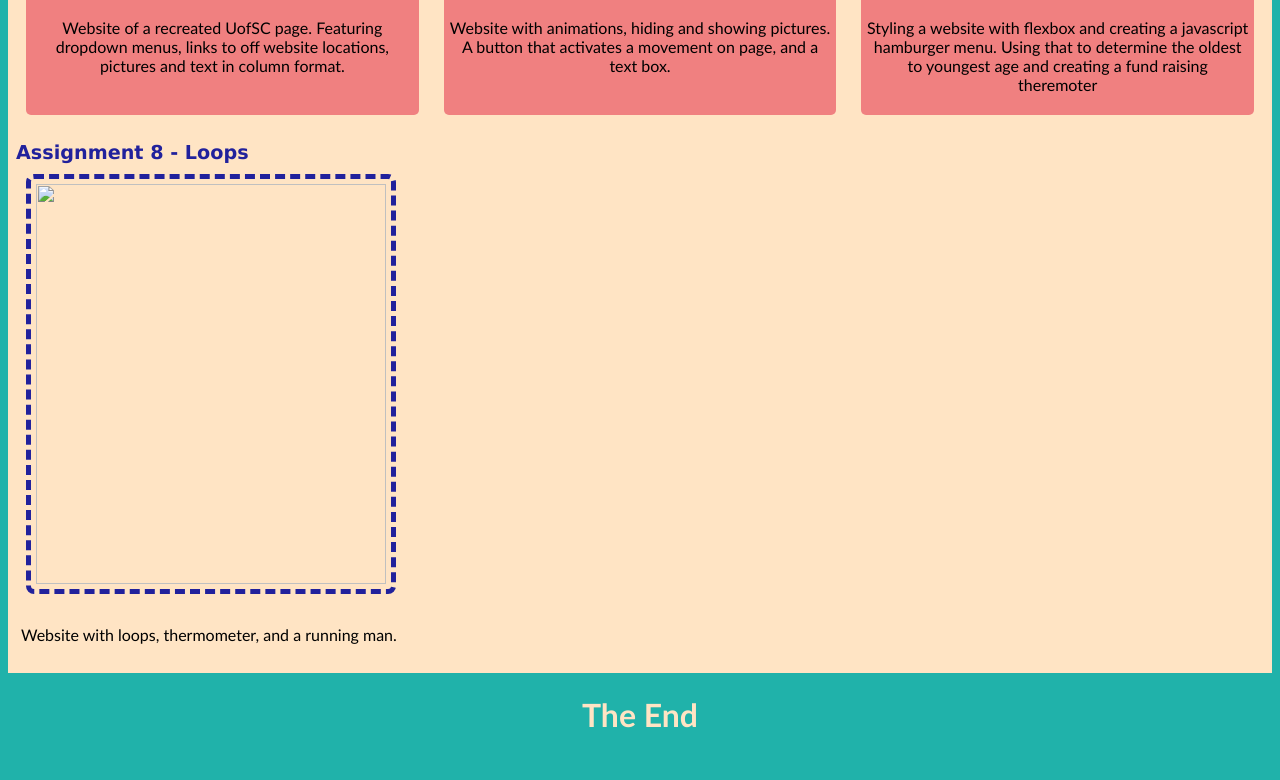
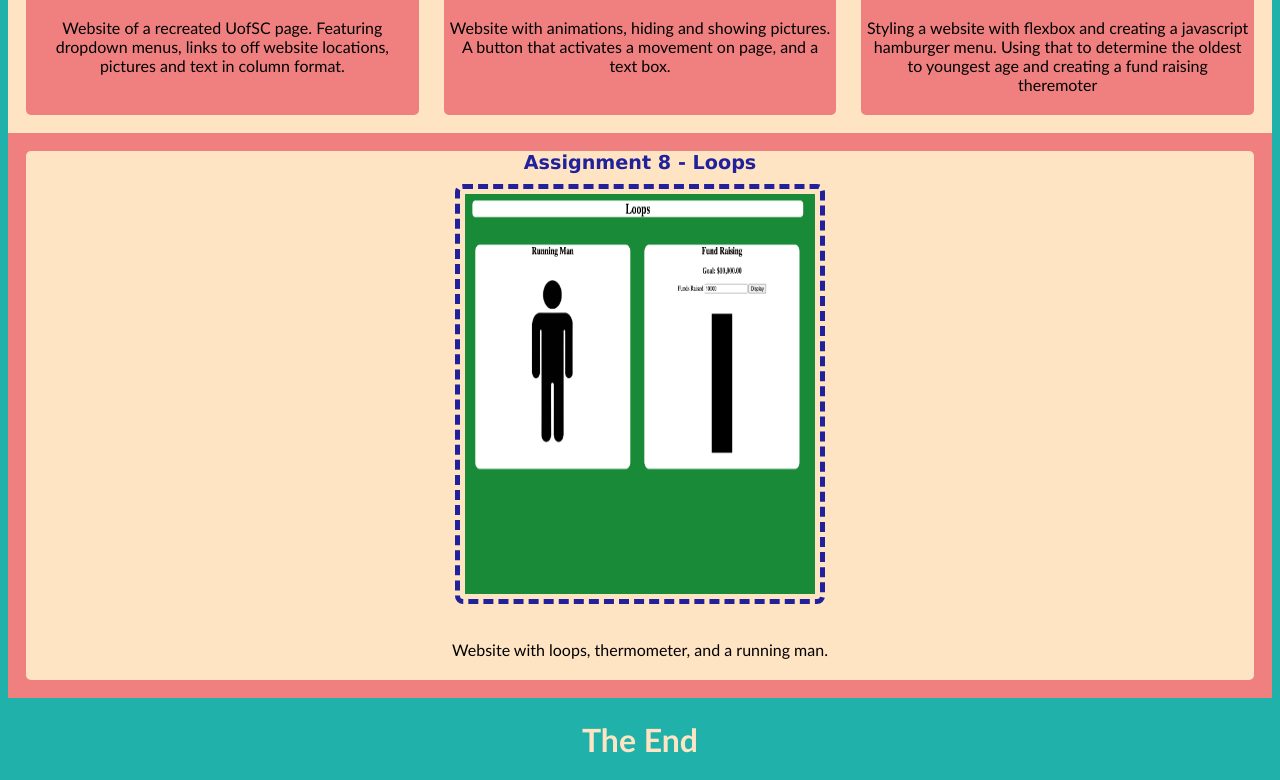
Before and after one commit to JZelinsky3/JZelinsky3.github.io, a plain HTML site: page index.html in a window 1280 px wide. Shown: the part 1289-2069 px from the top of the page. Before the commit the page ends 2044 px from the top, so only its background shows below. Drawn offline with Linux system fonts and the light colour scheme.

Commit message:
name fix

```diff
--- a/assignments/assignment 8/script.js
+++ b/assignments/assignment 8/script.js
@@ -1,6 +1,6 @@
 const runningMan = document.getElementById('runMan');
 const tempInput = document.getElementById('tempInput');
-const mercury = document.querySelector('.mercury');
+const mer = document.querySelector('.mer');
 
 let currentPosition = 0;
 let isWalking = true;
@@ -46,7 +46,7 @@ function increaseTemp() {
     const temp = parseFloat(tempInput.value);
     if (!isNaN(temp)) {
         const maxHeight = 10000;
-        const mercuryHeight = (temp / maxHeight) * 100;
-        mercury.style.height = `${mercuryHeight}%`;
+        const merHeight = (temp / maxHeight) * 100;
+        mer.style.height = `${merHeight}%`;
     }
 }
--- a/assignments/assignment 8/styles.css
+++ b/assignments/assignment 8/styles.css
@@ -1,19 +1,25 @@
 body {
-    display: flex;
-    justify-content: center;
     align-items: center;
     margin: 0;
     background-color: #188a36;
 }
 
-a {
-    text-decoration: none;
-    color: #000000;
+h1 {
+    text-align: center;
 }
 
 #main-header {
     text-align: center;
     background-color: #ffffff;
+    border-radius: 10px;
+    width: 90%;
+    margin-left: 60px;
+}
+
+#main-header a {
+    text-decoration: none;
+    color: #000000;
+    text-align: center;
 }
 
 #main-content {
--- a/index.html
+++ b/index.html
@@ -61,7 +61,7 @@
         </div>
     </main>
 
-    <main id="sec-content">
+    <main id="third-content">
         <div class="flex-container">
         <section class="col3-1of3">
             <a href="assignments/assignment 8/assignment8.html"><strong>Assignment 8 - Loops</strong></a> <br>
--- a/styles.css
+++ b/styles.css
@@ -152,6 +152,46 @@ h3 {
     margin: 10px;
 }
 
+#third-content {
+    background-color: lightcoral;
+    padding: 8px;
+}
+
+#third-content a {
+    font-family: Verdana, Geneva, Tahoma, sans-serif;
+    color: rgb(33, 33, 156);
+    text-decoration: none;
+    font-size: larger;
+}
+
+#third-content p {
+    font-family:'Trebuchet MS', 'Lucida Sans Unicode', 'Lucida Grande', 'Lucida Sans', Arial, sans-serif;
+}
+
+#third-content a:hover {
+    color: lightcoral;
+}
+
+#third-content img {
+    border: 5px dashed rgb(33, 33, 156);
+    border-radius: 8px;
+    padding: 5px;
+    margin: 10px;
+  }
+
+#third-content img:hover {
+    border: 10px solid;
+    color: lightcoral;
+}
+
+.col3-1of3 {
+    flex: 1;
+    background-color: bisque;
+    text-align: center;
+    border-radius: 5px;
+    margin: 10px;
+}
+
 /* Footer */
 
 #main-footer {
```
Also changed, not shown: assignments/assignment 8/assignment8.html (+6 -5 lines), pictures/asmt8.png (added).
